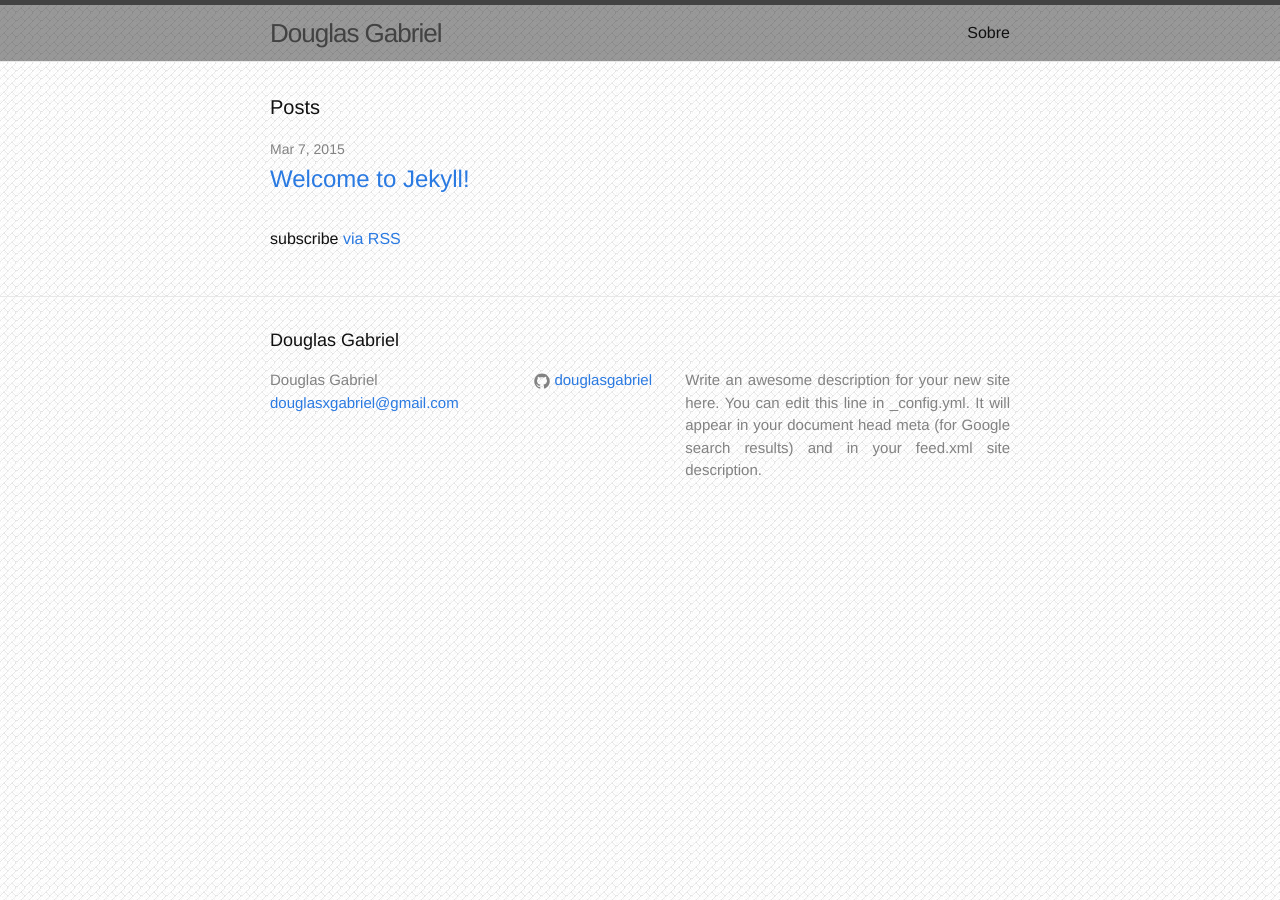
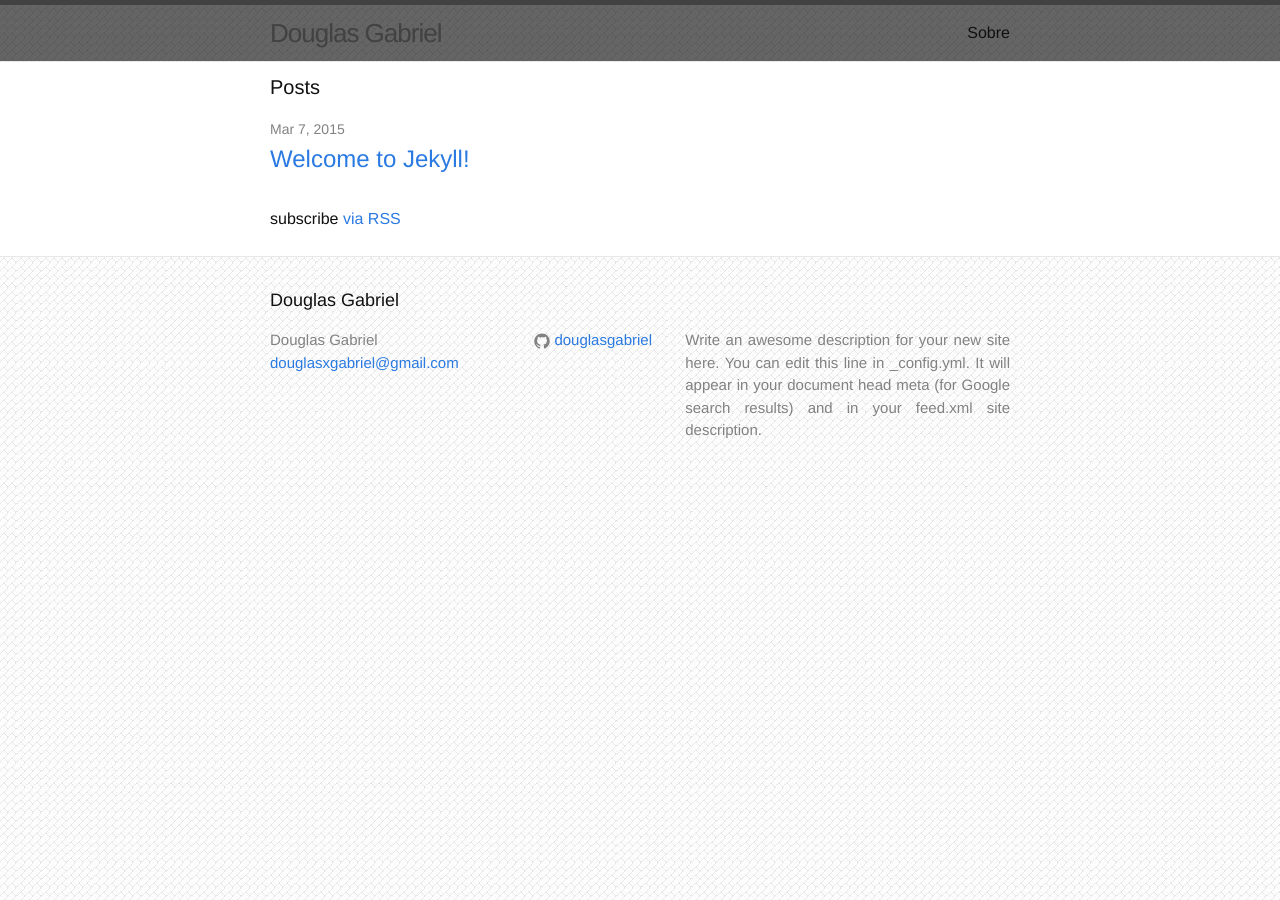
Before and after one commit to douglasgabriel/douglasgabriel.github.io, a Jekyll site: the page built from index.html, in a window 1280 px wide. Built offline with Jekyll 4.4.1, drawn with Linux system fonts in a browser that asks for light colours.

Commit message:
modificando background do conteúdo das páginas

```diff
--- a/css/main.scss
+++ b/css/main.scss
@@ -57,5 +57,10 @@
 }
 
 .site-header{
-	background-color:rgba(0,0,0,0.4);
+	background-color:rgba(0,0,0,0.6);
 }
+
+.page-content{
+	padding:10px;
+	background-color:white;
+}
```
